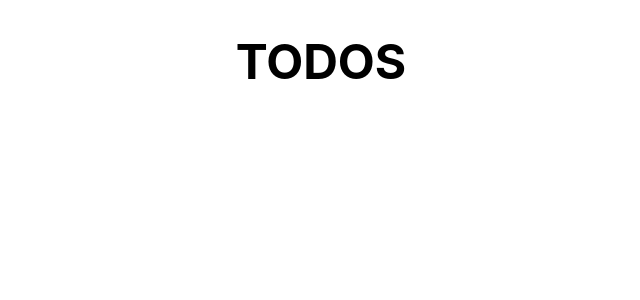
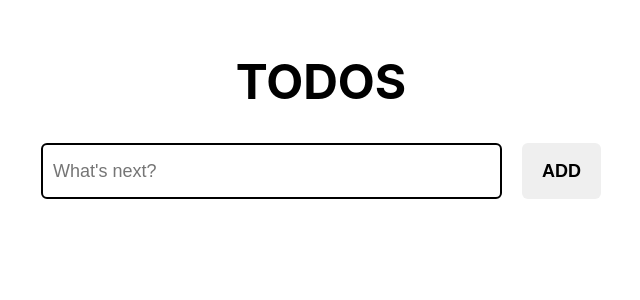
Before and after one commit to AlexanderShpilka/todo, a React (Create React App) app: page / in a window 1280 px wide. Shown: the top 300 px of the page, without its empty margins (319-959 px from the left). Built offline with nearby package versions, Linux system fonts and the light colour scheme; the HTML template or start-up script is replaced by a standard one.

Commit message:
add create todo component

```diff
--- a/package.json
+++ b/package.json
@@ -9,6 +9,7 @@
     "react": "^18.2.0",
     "react-dom": "^18.2.0",
     "react-scripts": "5.0.1",
+    "uuid": "^9.0.1",
     "web-vitals": "^2.1.4"
   },
   "scripts": {
--- a/src/App.css
+++ b/src/App.css
@@ -1,3 +1,10 @@
+.app-container {
+  padding: 20px;
+  max-width: 600px;
+  margin-right: auto;
+  margin-left: auto;
+}
+
 .app-title {
   font-size: 32px;
   text-align: center;
--- a/src/App.jsx
+++ b/src/App.jsx
@@ -1,12 +1,24 @@
 import { useState } from 'react';
+import { v4 as uuidv4 } from 'uuid';
+import { CreateTodo } from './components/CreateTodo';
 import './App.css';
 
 function App() {
   const [todos, setTodos] = useState([]);
 
+  const addTodo = (title) => {
+    const newTodo = {
+      id: uuidv4(),
+      title,
+      completed: false,
+    };
+    setTodos((prevTodos) => [...prevTodos, newTodo]);
+  };
+
   return (
-    <div>
+    <div className='app-container'>
       <h1 className='app-title'>Todos</h1>
+      <CreateTodo onTodoCreate={addTodo} />
     </div>
   );
 }
--- /dev/null
+++ b/src/components/CreateTodo/CreateTodo.css
@@ -0,0 +1,36 @@
+.create-todo-container {
+    display: flex;
+    flex-direction: column;
+}
+
+.input {
+    height: 56px;
+    padding: 15px 10px;
+    border: 2px solid black;
+    border-radius: 6px;
+    font-size: 18px;
+
+    margin-bottom: 24px;
+}
+
+.add-todo-button {
+    min-height: 56px;
+    padding: 10px 20px;
+    border: none;
+    border-radius: 6px;
+    text-transform: uppercase;
+    font-size: 18px;
+    font-weight: bold;
+}
+
+@media (min-width: 768px) {
+    .create-todo-container {
+        flex-direction: row;
+    }
+
+    .input {
+        flex-grow: 1;
+        margin-right: 20px;
+        margin-bottom: 0;
+    }
+}
--- /dev/null
+++ b/src/components/CreateTodo/CreateTodo.jsx
@@ -0,0 +1,29 @@
+import { useCallback, useState } from 'react';
+import './CreateTodo.css';
+
+export const CreateTodo = ({ onTodoCreate }) => {
+  const [todoTitle, setTodoTitle] = useState('');
+
+  const handleTodoTitleChange = useCallback((event) => {
+    setTodoTitle(event.target.value);
+  }, []);
+
+  const handleAddTodo = (event) => {
+    event.preventDefault();
+    onTodoCreate(todoTitle);
+    setTodoTitle('');
+  };
+
+  return (
+    <form onSubmit={handleAddTodo} className='create-todo-container'>
+      <input
+        type='text'
+        value={todoTitle}
+        onChange={handleTodoTitleChange}
+        placeholder="What's next?"
+        className='input'
+      />
+      <button className='add-todo-button'>Add</button>
+    </form>
+  );
+};
--- /dev/null
+++ b/src/components/CreateTodo/index.js
@@ -0,0 +1 @@
+export * from './CreateTodo';
```
Also changed, not shown: 1 other file (tests, documents, lock files or other folders).
